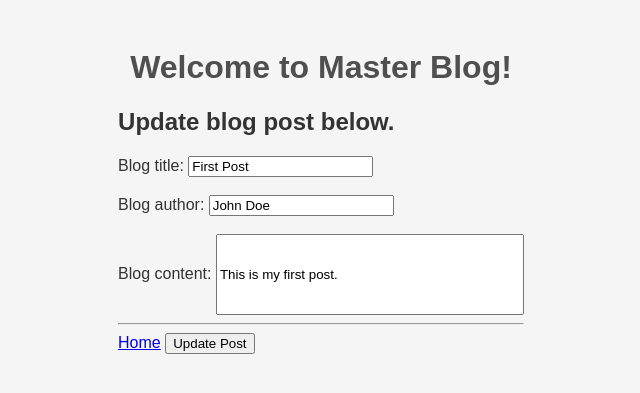
After one commit to Raffa139/MasterBlog, a Flask app: page /update/1 in a window 1280 px wide. The commit adds this page. Shown: the top 393 px of the page, without its empty margins (319-959 px from the left). Run offline with Flask 3, Linux system fonts and the light colour scheme.

Commit message:
Implement update posts feature

```diff
--- a/app.py
+++ b/app.py
@@ -1,5 +1,5 @@
 from flask import Flask, render_template, request, redirect, url_for
-from repository import get_blog_posts, add_blog_post, delete_blog_post
+from repository import get_blog_posts, get_blog_post_by_id, add_blog_post, update_blog_post, delete_blog_post
 
 app = Flask(__name__)
 
@@ -27,6 +27,29 @@ def add():
     return render_template("add.html")
 
 
+@app.route("/update/<int:post_id>", methods=["GET", "POST"])
+def update(post_id):
+    if request.method == "POST":
+        title = request.form.get("title")
+        author = request.form.get("author")
+        content = request.form.get("content")
+
+        try:
+            update_blog_post(post_id, author, title, content)
+        except KeyError:
+            return "Not found", 404
+        except ValueError:
+            return "Bad request", 400
+
+        return redirect(url_for("index"))
+
+    post = get_blog_post_by_id(post_id)
+    if not post:
+        return "Not found", 404
+
+    return render_template("update.html", post=post)
+
+
 @app.route("/delete/<int:post_id>")
 def delete(post_id):
     try:
--- a/repository.py
+++ b/repository.py
@@ -15,6 +15,16 @@ def deserialize_blog_posts():
 
 def get_blog_posts():
     return deserialize_blog_posts()
+
+
+def get_blog_post_by_id(id):
+    posts = get_blog_posts()
+
+    try:
+        post_by_id, = [post for post in posts if post["id"] == id]
+        return post_by_id
+    except ValueError:
+        return None
 
 
 def add_blog_post(author, title, content):
@@ -35,7 +45,25 @@ def add_blog_post(author, title, content):
 
 
 def update_blog_post(id, author, title, content):
-    pass
+    if any([not author, not title, not content]):
+        raise ValueError("Author, Title, and Content needed to update blog post")
+
+    blog_posts = get_blog_posts()
+    post = get_blog_post_by_id(id)
+
+    if not post:
+        raise KeyError()
+
+    blog_posts.remove(post)
+
+    blog_posts.append({
+        "id": id,
+        "author": author,
+        "title": title,
+        "content": content
+    })
+
+    serialize_blog_posts(blog_posts)
 
 
 def delete_blog_post(id):
--- a/templates/index.html
+++ b/templates/index.html
@@ -19,6 +19,7 @@
     <h2>{{ blog["title"] }}</h2>
     <p><em>Written by {{ blog["author"] }}</em></p>
     <p>{{ blog["content"] }}</p>
+    <button onclick="window.location.href='{{ url_for('update', post_id=blog['id']) }}'">Update</button>
     <button onclick="window.location.href='{{ url_for('delete', post_id=blog['id']) }}'">Delete</button>
 </div>
 {% endfor %}
--- /dev/null
+++ b/templates/update.html
@@ -0,0 +1,39 @@
+<!DOCTYPE html>
+<html lang="en">
+<head>
+    <meta charset="UTF-8">
+    <meta name="viewport" content="width=device-width, initial-scale=1.0">
+    <link rel="stylesheet" href="{{ url_for('static', filename='style.css') }}">
+    <link rel="icon" href="{{ url_for('static', filename='favicon/favicon.ico') }}">
+    <title>Update Blog</title>
+</head>
+<body>
+<h1>Welcome to Master Blog!</h1>
+
+<div style="width: fit-content; margin: 0 auto">
+    <h2>Update blog post below.</h2>
+
+    <form action="{{ url_for('update', post_id=post['id']) }}" method="POST">
+        <label for="title">Blog title:</label>
+        <input id="title" name="title" type="text" value="{{ post['title'] }}" required/>
+        <br/>
+        <br/>
+
+        <label for="author">Blog author:</label>
+        <input id="author" name="author" type="text" value="{{ post['author'] }}" required/>
+        <br/>
+        <br/>
+
+        <label for="content">Blog content:</label>
+        <input id="content" name="content" type="text" value="{{ post['content'] }}" required
+               style="width: 300px; height: 75px"/>
+        <br/>
+
+        <hr/>
+
+        <a href="{{ url_for('index') }}">Home</a>
+        <button type="submit">Update Post</button>
+    </form>
+</div>
+</body>
+</html>
```
